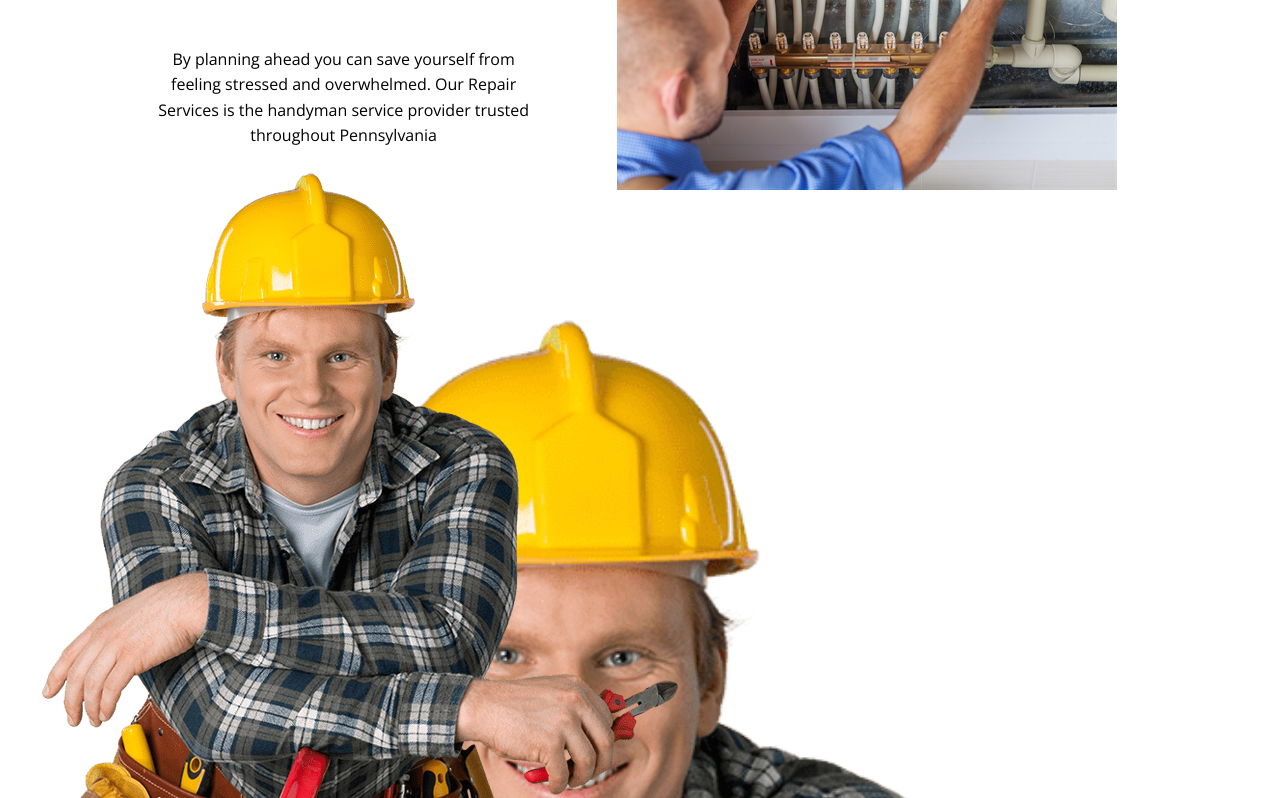
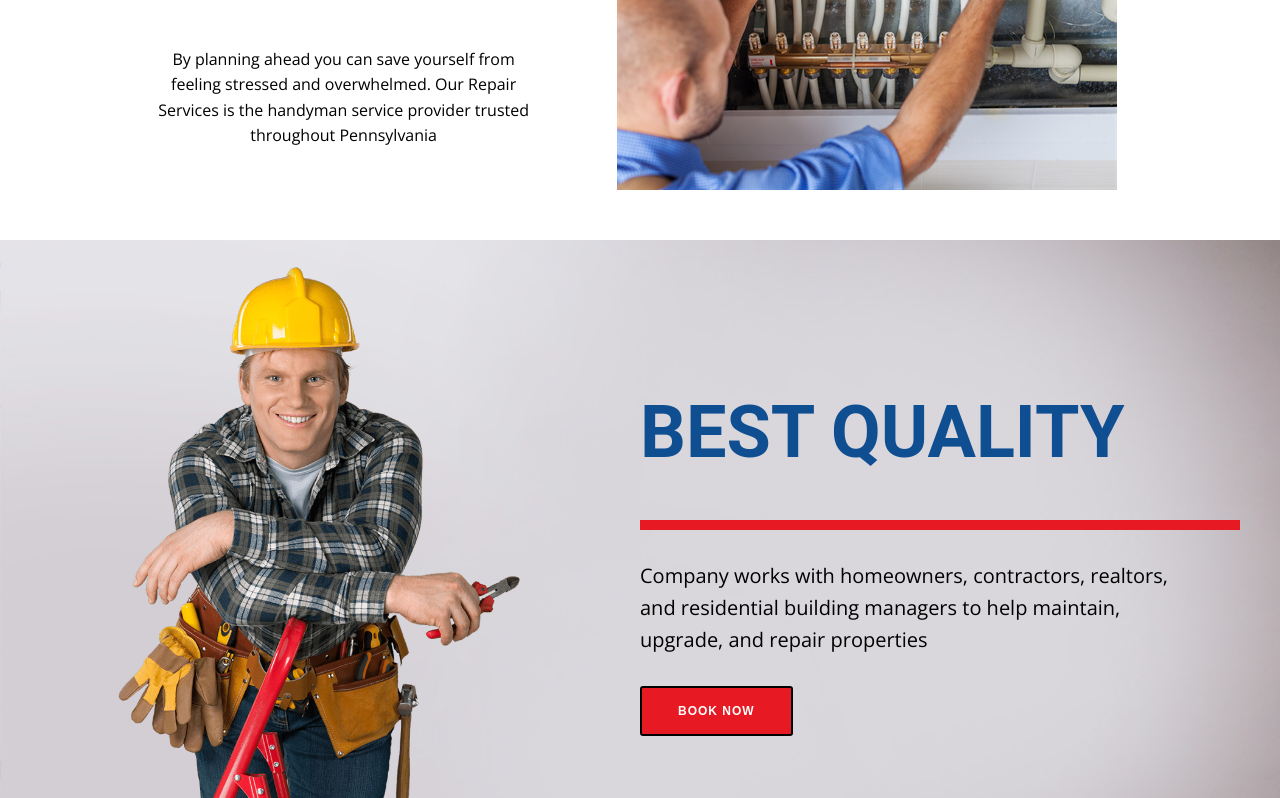
Before and after one commit to tohmeeg/House-Plumbing, a plain HTML site: page index.html in a window 1280 px wide. Shown: the part 2002-2800 px from the top of the page. Drawn offline with nearby package versions, Linux system fonts and the light colour scheme; a web font is replaced by a local one.

Commit message:
Second commit

```diff
--- a/index.html
+++ b/index.html
@@ -50,12 +50,12 @@
             </div>
         </section>
         <section class="best-quality">
-            <div class="best-text">
-                <div>
-                    <img src="./img/billionphotos1079319min.png" alt="plumbing-3" class="plumbing-3">
+            <div class="best">
+                <div class="best-picture">
+                    <img src="./img/billionphotos1079319min.png" alt="plumbing-3" class="plumbing-3" height="593px">
                 </div>
-                <div>
-                    <h2 class="best">BEST QUALITY</h2>
+                <div class="best-text">
+                    <h2 class="best-heading">BEST QUALITY</h2>
                     <hr class="best-line">
                     <p class="company">Company works with homeowners, contractors, realtors,<br> and residential building managers to help maintain,<br> upgrade, and repair properties</p>
                     <button class="best-button">BOOK NOW</button>
--- a/style/style.css
+++ b/style/style.css
@@ -81,13 +81,14 @@ body {
 }
 .book-now-text .book-button {
     color: white;
-     background-color: red;
+    background-color: #e71a23;
     letter-spacing: 1px;
     font-size: 0.75rem;
     font-weight: 600;
     border-style: solid;
     margin: 30px auto 60px;
     padding: 16px 36px;
+    border-radius: 3px;
 }
 .need-help-section {
     text-align: center;
@@ -127,10 +128,60 @@ body {
 }
 .best-quality {
     width: 100%;
-    height: 120vh;
-    display: flex;
-    flex-direction: column;
-    justify-content: center;
-    background-image: url('../img/billionphotos1079319min.png');
+    height: 90vh;
+    text-align: center;
     background-repeat: no-repeat;
     background-size: cover;
+    background-image: url('../img/grey\ background.jpg');
+}
+.best-quality .best {
+    width: 100%;
+    display: flex;
+    flex-direction: row;
+    margin: 0 104.5;
+    justify-content: center;
+}
+.best-picture {
+    width: 50%;
+    position: relative;
+    flex: 1;
+    max-width: 100%;
+}
+.best-text {
+    width: 50%;
+    text-align: left;
+}
+.best-text .best-heading {
+    font-size: 4.5rem;
+    font-weight: 700;
+    font-family: Roboto, sans-serif;
+    margin: 135px 0 0 0;
+    color: #104e92;
+    word-wrap: break-word;
+}
+.best-text .best-line {
+    height: 9px;
+    border-style: solid;
+    border-width: 5px;
+    font-size: 1rem;
+    width: 600px;
+    transform-origin: left center;
+    margin: 30px auto 0 0;
+    border-color: #e71a23;
+}
+.best-text .company {
+    font-size: 1.25rem;
+    margin: 30px 0 30px 0;
+    word-wrap: break-word;
+}
+.best-text .best-button {
+    color: white;
+    background-color: #e71a23;
+    letter-spacing: 1px;
+    font-size: 0.75rem;
+    font-weight: 600;
+    border-style: solid;
+    padding: 16px 36px;
+    border-radius: 3px;
+    justify-content: center;
+}
```
Also changed, not shown: img/grey background.jpg (added).
